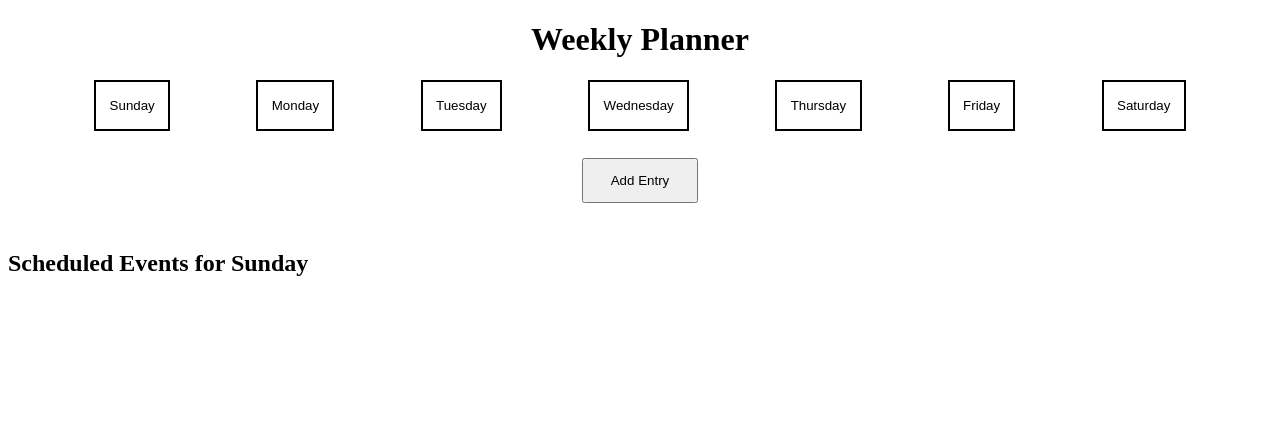
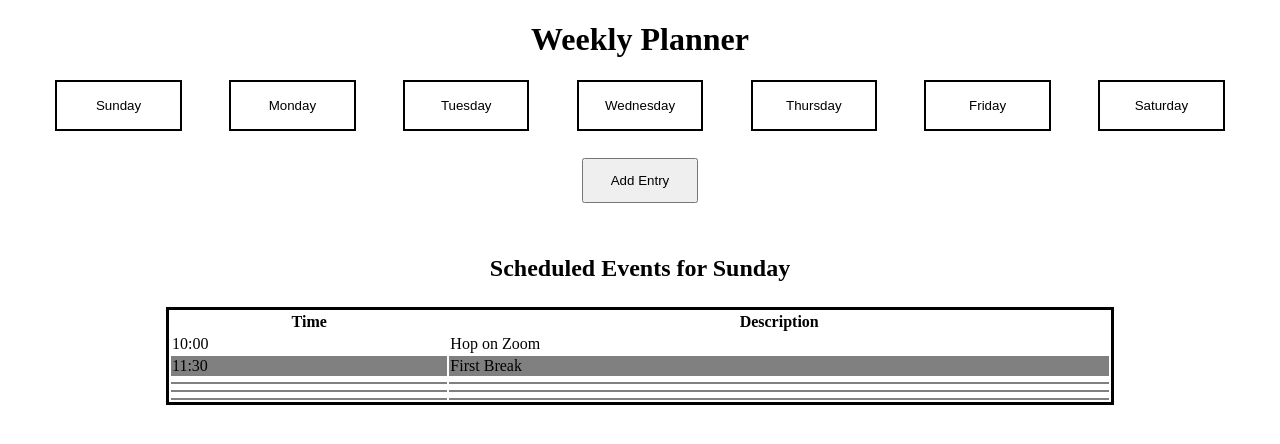
Before and after one commit to theDanielYeh/Week-Planner, a website: page index.html in a window 1280 px wide. Drawn offline with Linux system fonts and the light colour scheme.

Commit message:
Added and styled table

```diff
--- a/index.html
+++ b/index.html
@@ -27,6 +27,51 @@
     <div class="row">
       <h2 class="schedule-events-header">Scheduled Events for Sunday</h2>
     </div>
+    <div class="row">
+      <table>
+        <thead>
+          <tr>
+            <th scope="col">Time</th>
+            <th scope="col">Description</th>
+          </tr>
+        </thead>
+        <tbody>
+          <tr>
+            <td>10:00</td>
+            <td>Hop on Zoom</td>
+          </tr>
+          <tr>
+            <td>11:30</td>
+            <td>First Break</td>
+          </tr>
+          <tr>
+            <td></td>
+            <td></td>
+          </tr>
+          <tr>
+            <td></td>
+            <td></td>
+          </tr>
+          <tr>
+            <td></td>
+            <td></td>
+          </tr>
+          <tr>
+            <td></td>
+            <td></td>
+          </tr>
+          <tr>
+            <td></td>
+            <td></td>
+          </tr>
+          <tr>
+            <td></td>
+            <td></td>
+          </tr>
+        </tbody>
+
+      </table>
+    </div>
   </main>
 
 
--- a/styles.css
+++ b/styles.css
@@ -11,9 +11,6 @@ header {
   display: flex;
 }
 
-.day-of-week {
-}
-
 .row.day-select {
   justify-content: space-evenly;
 }
@@ -21,6 +18,7 @@ header {
 /* styles.css | http://127.0.0.1:5500/styles.css */
 
 .day-of-week {
+  width: 10%;
   padding: 1.2em 1em;
   background-color: white;
   border-color: black;
@@ -36,3 +34,18 @@ div.row:nth-child(2) {
   margin-block: 2em;
   padding: 1em 2em;
 }
+
+table {
+  width: 75%;
+  border: solid;
+  margin: 0% auto;
+}
+
+h2 {
+  text-align: center;
+  margin: 2% auto;
+}
+
+tr:nth-child(2n) {
+  background-color: gray;
+}
```
